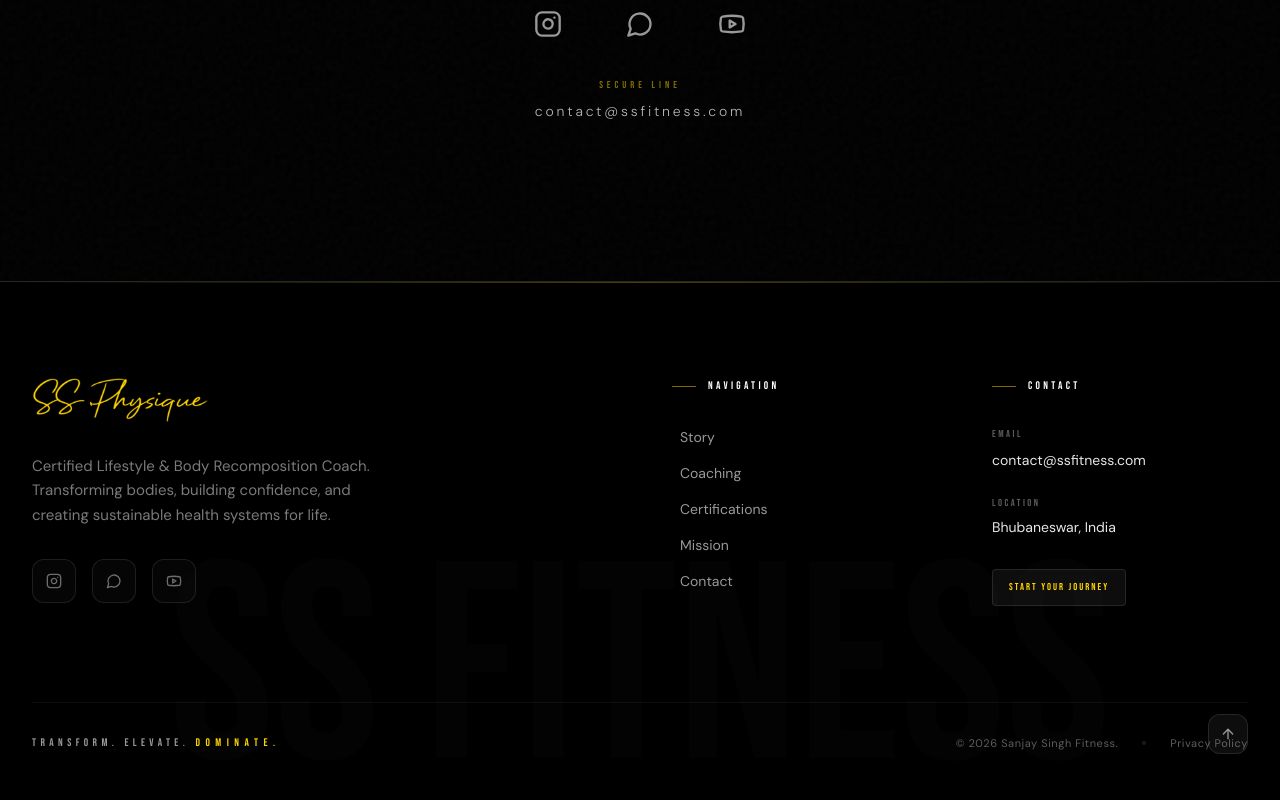
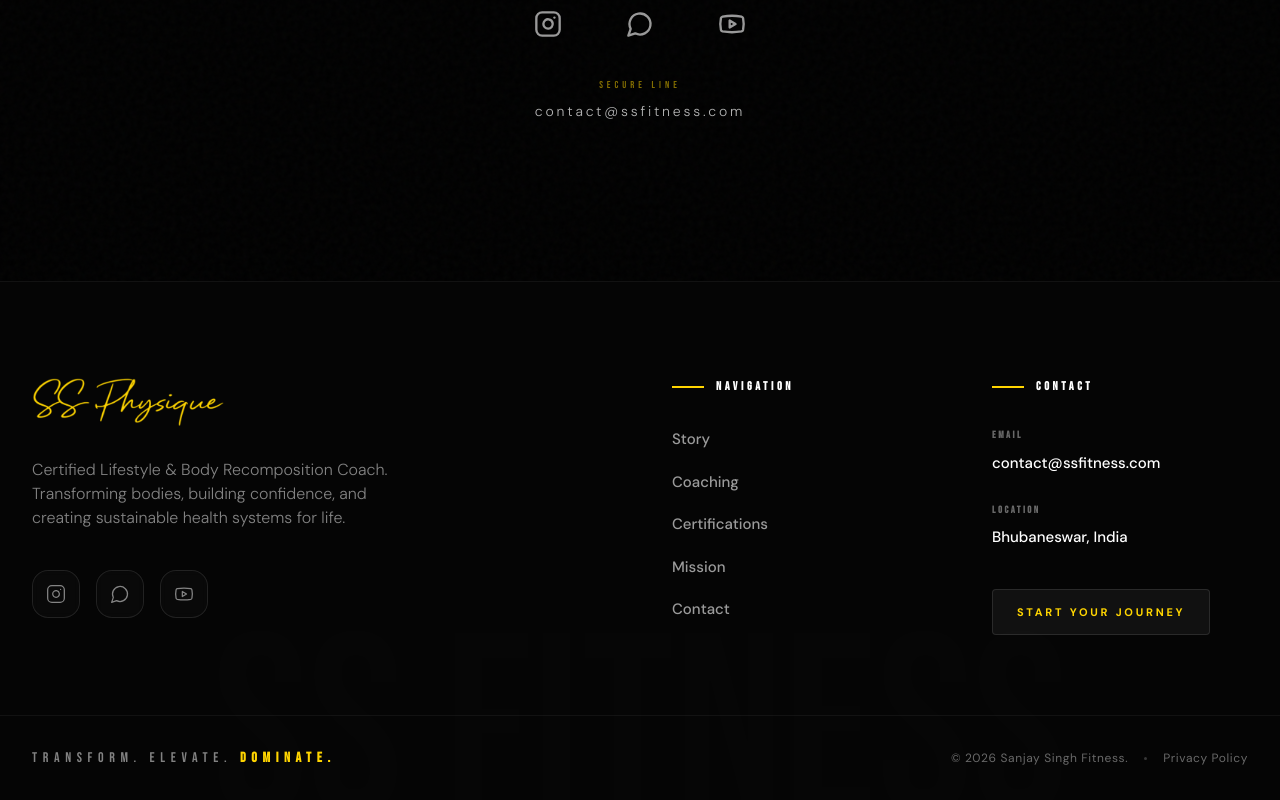
Before and after one commit to blazecodeprakhar/sanjay-fitness, a React (Vite) app: page /contact in a window 1280 px wide. Shown: the part 1329-2129 px from the top of the page. Built offline with nearby package versions, Linux system fonts and the light colour scheme; the HTML template or start-up script is replaced by a standard one.

Commit message:
fix: address user feedback on footer, improve layout and spacing

```diff
--- a/src/components/Footer.tsx
+++ b/src/components/Footer.tsx
@@ -11,9 +11,9 @@ const footerLinks = [
 ];
 
 const socials = [
-  { icon: Instagram, label: "Instagram", href: "#", color: "hover:text-[#E1306C]" },
-  { icon: MessageCircle, label: "WhatsApp", href: "#", color: "hover:text-[#25D366]" },
-  { icon: Youtube, label: "YouTube", href: "#", color: "hover:text-[#FF0000]" },
+  { icon: Instagram, label: "Instagram", href: "#" },
+  { icon: MessageCircle, label: "WhatsApp", href: "#" },
+  { icon: Youtube, label: "YouTube", href: "#" },
 ];
 
 const Footer = () => {
@@ -22,7 +22,6 @@ const Footer = () => {
   const handleLogoClick = (e: React.MouseEvent) => {
     e.preventDefault();
     navigate("/");
-    // After navigating, scroll to top smoothly
     setTimeout(() => {
       window.scrollTo({ top: 0, behavior: "smooth" });
     }, 50);
@@ -34,77 +33,67 @@ const Footer = () => {
   };
 
   return (
-    <footer className="relative bg-background overflow-hidden border-t border-border mt-auto">
+    <footer className="relative bg-[#050505] overflow-hidden border-t border-white/5 pt-16 md:pt-24 mt-auto">
 
-      {/* ── Background Elements ── */}
-      <div className="absolute inset-0 pointer-events-none overflow-hidden select-none">
-        {/* Subtle top gradient */}
-        <div className="absolute top-0 left-0 right-0 h-px bg-gradient-to-r from-transparent via-primary/30 to-transparent" />
-        {/* Massive watermark text */}
-        <div className="absolute -bottom-8 left-1/2 -translate-x-1/2 w-full text-center">
-          <span className="font-heading text-[22vw] text-white/[0.012] leading-none whitespace-nowrap">
+      {/* ── Background Watermark (Subtle) ── */}
+      <div className="absolute inset-0 pointer-events-none overflow-hidden select-none flex items-end justify-center">
+        <span className="font-heading text-[20vw] text-white/[0.008] leading-none whitespace-nowrap translate-y-1/4">
           SS FITNESS
         </span>
-        </div>
       </div>
 
       <div className="container relative z-10 mx-auto px-6 md:px-8">
         {/* Top grid section */}
-        <div className="py-16 md:py-24 grid grid-cols-1 md:grid-cols-12 gap-12 lg:gap-16">
+        <div className="grid grid-cols-1 md:grid-cols-12 gap-12 lg:gap-16 pb-16 md:pb-20">
 
-          {/* Brand & Bio */}
-          <div className="md:col-span-5 lg:col-span-4">
+          {/* ── Brand & Bio ── */}
+          <div className="md:col-span-5 lg:col-span-5 flex flex-col items-start">
             <AnimatedSection>
               <a href="/" onClick={handleLogoClick} className="block mb-8 w-fit group">
-                <div className="relative">
                 <img
                   src="/logo_yellow_custom.png"
                   alt="SS Fitness"
-                    className="h-9 md:h-11 w-auto object-contain transition-transform duration-500 group-hover:scale-105"
+                  className="h-10 md:h-12 w-auto object-contain transition-transform duration-500 group-hover:scale-[1.03]"
                 />
-                  <div className="absolute inset-0 bg-primary/20 blur-xl opacity-0 group-hover:opacity-100 transition-opacity duration-500 rounded-full" />
-                </div>
               </a>
-              <p className="text-sm md:text-[15px] text-muted-foreground/80 leading-relaxed font-body mb-8 max-w-sm">
+              <p className="text-sm md:text-base text-white/50 leading-[1.8] font-body mb-10 max-w-sm font-light">
                 Certified Lifestyle & Body Recomposition Coach. Transforming bodies, building
                 confidence, and creating sustainable health systems for life.
               </p>
 
               {/* Social row */}
               <div className="flex gap-4">
-                {socials.map(({ icon: Icon, label, href, color }) => (
+                {socials.map(({ icon: Icon, label, href }) => (
                   <a
                     key={label}
                     href={href}
                     aria-label={label}
-                    className="group relative w-11 h-11 border border-white/10 rounded-xl flex items-center justify-center bg-secondary/20 backdrop-blur-sm overflow-hidden transition-all duration-400 hover:border-white/20 hover:-translate-y-1"
+                    className="w-12 h-12 border border-white/10 rounded-2xl flex items-center justify-center bg-white/[0.02] backdrop-blur-sm transition-all duration-300 hover:border-primary border-transparent hover:bg-primary/5 hover:-translate-y-1 group"
                   >
-                    <div className="absolute inset-0 bg-white/5 translate-y-[100%] group-hover:translate-y-0 transition-transform duration-400 ease-out" />
-                    <Icon className={`w-4 h-4 text-muted-foreground/70 transition-colors duration-400 relative z-10 ${color}`} />
+                    <Icon className="w-5 h-5 text-white/50 transition-colors duration-300 group-hover:text-primary" strokeWidth={1.5} />
                   </a>
                 ))}
               </div>
             </AnimatedSection>
           </div>
 
-          {/* Spacer column */}
-          <div className="hidden lg:block lg:col-span-2" />
+          {/* Spacer */}
+          <div className="hidden lg:block lg:col-span-1" />
 
-          {/* Navigation Links */}
+          {/* ── Navigation Links ── */}
           <div className="md:col-span-3 lg:col-span-3">
             <AnimatedSection delay={0.1}>
-              <h4 className="flex items-center gap-3 font-heading text-[11px] tracking-[0.3em] text-foreground mb-8">
-                <span className="w-6 h-[1px] bg-primary/50" />
+              <h4 className="flex items-center gap-3 font-heading text-[12px] font-bold tracking-[0.3em] text-white mb-8">
+                <span className="w-8 h-[2px] bg-primary" />
                 NAVIGATION
               </h4>
-              <nav className="flex flex-col gap-4">
+              <nav className="flex flex-col gap-5">
                 {footerLinks.map((link) => (
                   <Link
                     key={link.href}
                     to={link.href}
-                    className="group w-fit flex items-center gap-2 font-body text-sm text-muted-foreground transition-all duration-300 hover:text-primary"
+                    className="group w-fit flex items-center gap-3 font-body text-[15px] font-medium text-white/60 transition-all duration-300 hover:text-white"
                   >
-                    <span className="w-0 h-px bg-primary transition-all duration-300 group-hover:w-4" />
                     {link.label}
                   </Link>
                 ))}
@@ -112,63 +101,74 @@ const Footer = () => {
             </AnimatedSection>
           </div>
 
-          {/* Contact Info */}
+          {/* ── Contact Info & CTA ── */}
           <div className="md:col-span-4 lg:col-span-3">
             <AnimatedSection delay={0.2}>
-              <h4 className="flex items-center gap-3 font-heading text-[11px] tracking-[0.3em] text-foreground mb-8">
-                <span className="w-6 h-[1px] bg-primary/50" />
+              <h4 className="flex items-center gap-3 font-heading text-[12px] font-bold tracking-[0.3em] text-white mb-8">
+                <span className="w-8 h-[2px] bg-primary" />
                 CONTACT
               </h4>
-              <div className="space-y-6">
-                <div className="group">
-                  <p className="font-heading text-[10px] tracking-[0.25em] text-muted-foreground/60 mb-1.5 transition-colors group-hover:text-primary/70">EMAIL</p>
-                  <a href="mailto:contact@ssfitness.com" className="text-sm text-foreground/90 font-body hover:text-primary transition-colors">
+
+              <div className="space-y-7">
+                <div>
+                  <p className="font-heading text-[10px] font-semibold tracking-[0.25em] text-white/40 mb-2 uppercase">Email</p>
+                  <a href="mailto:contact@ssfitness.com" className="text-[15px] text-white font-body font-medium hover:text-primary transition-colors">
                     contact@ssfitness.com
                   </a>
                 </div>
-                <div className="group">
-                  <p className="font-heading text-[10px] tracking-[0.25em] text-muted-foreground/60 mb-1.5 transition-colors group-hover:text-primary/70">LOCATION</p>
-                  <p className="text-sm text-foreground/90 font-body">
+
+                <div>
+                  <p className="font-heading text-[10px] font-semibold tracking-[0.25em] text-white/40 mb-2 uppercase">Location</p>
+                  <p className="text-[15px] text-white font-body font-medium">
                     Bhubaneswar, India
                   </p>
                 </div>
-                <div className="pt-2">
-                  <a href="/contact" className="inline-flex items-center justify-center font-heading text-[10px] bg-white/5 border border-white/10 hover:border-primary/50 hover:bg-primary/10 tracking-[0.2em] uppercase rounded-lg px-4 py-2.5 transition-all duration-300 text-primary">
+
+                <div className="pt-3">
+                  <Link
+                    to="/contact"
+                    className="inline-block font-body font-bold text-[11px] tracking-[0.25em] uppercase border border-white/10 bg-white/5 hover:border-primary hover:bg-primary hover:text-black hover:shadow-[0_0_20px_rgba(255,215,0,0.2)] rounded-lg px-6 py-3.5 transition-all duration-300 text-primary"
+                  >
                     Start Your Journey
-                  </a>
+                  </Link>
                 </div>
               </div>
             </AnimatedSection>
           </div>
 
         </div>
+      </div>
 
       {/* ── Bottom Bar ── */}
-        <div className="border-t border-white/5 py-8 flex flex-col md:flex-row items-center justify-between gap-6">
-          <p className="font-heading text-[11px] tracking-[0.4em] text-muted-foreground text-center md:text-left">
-            TRANSFORM. ELEVATE. <span className="text-primary tracking-[0.5em]">DOMINATE.</span>
+      <div className="relative z-10 border-t border-white/5">
+        <div className="container mx-auto px-6 md:px-8 py-6 md:py-8 flex flex-col md:flex-row items-center justify-between gap-6">
+
+          <p className="font-heading text-[11px] md:text-sm tracking-[0.4em] text-white/50 text-center md:text-left uppercase">
+            Transform. Elevate. <span className="text-primary font-bold">Dominate.</span>
           </p>
 
-          <div className="flex flex-col sm:flex-row items-center gap-4 sm:gap-6">
-            <p className="text-[11px] text-muted-foreground/60 tracking-wider font-body">
+          <div className="flex items-center gap-4 text-[11px] md:text-xs text-white/40 font-body">
+            <p className="tracking-wider">
               &copy; {new Date().getFullYear()} Sanjay Singh Fitness.
             </p>
-            <div className="hidden sm:block w-1 h-1 rounded-full bg-white/10" />
-            <p className="text-[11px] text-muted-foreground/60 tracking-wider font-body hover:text-foreground transition-colors cursor-pointer">
+            <span className="w-[3px] h-[3px] rounded-full bg-white/20" />
+            <a href="#" className="tracking-wider hover:text-white transition-colors">
               Privacy Policy
-            </p>
+            </a>
           </div>
 
+        </div>
+      </div>
+
+      {/* Floating Back to Top Button */}
       <a
         href="#"
         onClick={scrollToTop}
-            className="group absolute right-6 md:right-8 bottom-[1.8rem] rounded-xl w-10 h-10 flex items-center justify-center bg-white/5 border border-white/10 hover:border-primary hover:bg-primary hover:shadow-[0_0_15px_rgba(255,215,0,0.3)] transition-all duration-400 z-20"
+        className="group fixed right-6 bottom-6 md:right-8 md:bottom-8 rounded-full w-12 h-12 flex items-center justify-center bg-secondary/80 backdrop-blur-md border border-white/10 hover:border-primary hover:bg-primary hover:shadow-[0_0_20px_rgba(255,215,0,0.3)] transition-all duration-400 z-50"
         aria-label="Back to top"
       >
-             <ArrowUp className="w-4 h-4 text-muted-foreground group-hover:text-black transition-colors duration-400 group-hover:-translate-y-0.5" />
+        <ArrowUp className="w-5 h-5 text-white/50 group-hover:text-black transition-colors duration-400 group-hover:-translate-y-0.5" />
       </a>
-        </div>
-      </div>
     </footer>
   );
 };
```
Lines whose indentation alone changed are shown as unchanged.
